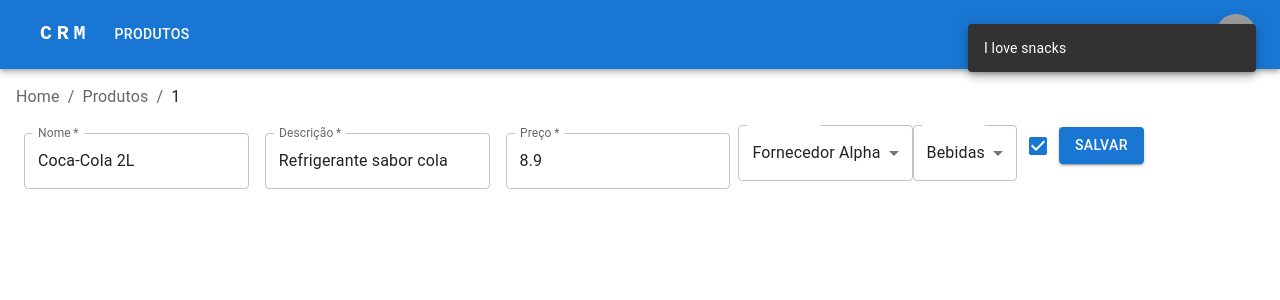
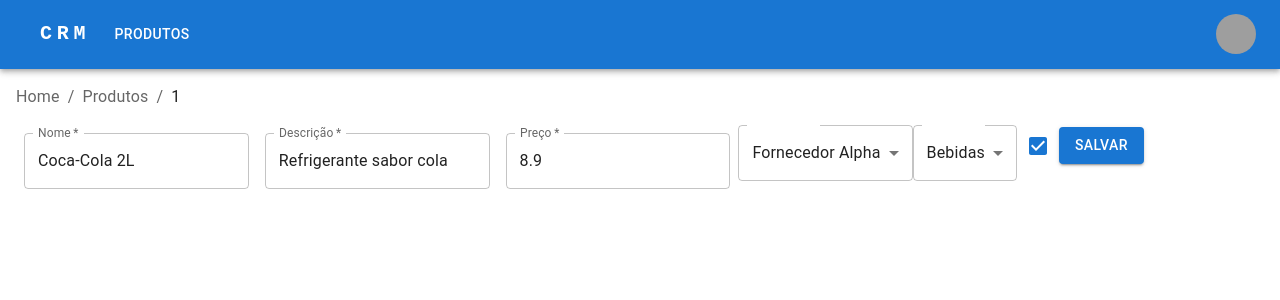
Before and after one commit to BettBernarda/CRM-React-project, a React (Vite) app: page /produtos/1 in a window 1280 px wide. Shown: the top 300 px of the page. Built offline with nearby package versions, Linux system fonts and the light colour scheme; data requests are answered from the project's data file; grey boxes are pictures that could not be loaded; some icons are missing.

Commit message:
Adicionado notistack às dependências para gerenciar as notificações de popup; criado notification-utils com método para mostrar mensagem de sucesso na tela

```diff
--- a/package.json
+++ b/package.json
@@ -19,6 +19,7 @@
     "@tailwindcss/vite": "^4.1.10",
     "axios": "^1.9.0",
     "json-server": "^1.0.0-beta.3",
+    "notistack": "^3.0.2",
     "react": "^19.1.0",
     "react-dom": "^19.1.0",
     "react-router-dom": "^7.6.2",
--- a/src/pages/DefaultTemplate.jsx
+++ b/src/pages/DefaultTemplate.jsx
@@ -2,6 +2,7 @@ import { createTheme, CssBaseline, ThemeProvider } from "@mui/material";
 import { Outlet } from "react-router-dom";
 import ResponsiveAppBar from "../components/ResponsiveAppBar";
 import PathBreadcrumbs from "../components/PathBreadcrumbs";
+import { SnackbarProvider } from "notistack";
 
 export default function DefaultTemplate() {
     const theme = createTheme({
@@ -14,12 +15,14 @@ export default function DefaultTemplate() {
       <ThemeProvider theme={theme}>
         <CssBaseline />
         <ResponsiveAppBar></ResponsiveAppBar>
-        <div className="m-4">
-          <div className="mb-4">
-            <PathBreadcrumbs></PathBreadcrumbs>
+        <SnackbarProvider maxSnack={3}>
+          <div className="m-4">
+            <div className="mb-4">
+              <PathBreadcrumbs></PathBreadcrumbs>
+            </div>
+            <Outlet />
           </div>
-          <Outlet></Outlet>
-        </div>
+        </SnackbarProvider>
       </ThemeProvider>
     )
 }
--- a/src/pages/ProductPage.jsx
+++ b/src/pages/ProductPage.jsx
@@ -2,6 +2,7 @@ import { Autocomplete, Box, Button, Checkbox, FormControl, FormControlLabel, Men
 import axios from "axios";
 import { useEffect, useState } from "react";
 import { useParams } from "react-router-dom";
+import { showMessageSuccess } from "../utils/notification-utils";
 
 export default function ProductPage() {
   const [fornecedoresList, setFornecedoresList] = useState([])
@@ -35,6 +36,8 @@ export default function ProductPage() {
     } else {
       axios.post(`/produtos`, product)
     }
+
+    showMessageSuccess('Produto salvo com sucesso!');
   }
 
   return (
@@ -45,12 +48,6 @@ export default function ProductPage() {
       autoComplete="off"
       onSubmit={handleSave}
     >
-      <Snackbar
-        anchorOrigin={{ vertical: 'top', horizontal: 'right' }}
-        open={open}
-        autoHideDuration={5000}
-        message="I love snacks"
-        />
       <FormControl>
         <TextField
           label="Nome"
--- /dev/null
+++ b/src/utils/notification-utils.js
@@ -0,0 +1,5 @@
+import { enqueueSnackbar } from "notistack"
+
+export const showMessageSuccess = message => {
+  enqueueSnackbar(message, { variant: 'success' })
+}
```
Also changed, not shown: 1 other file (tests, documents, lock files or other folders).
